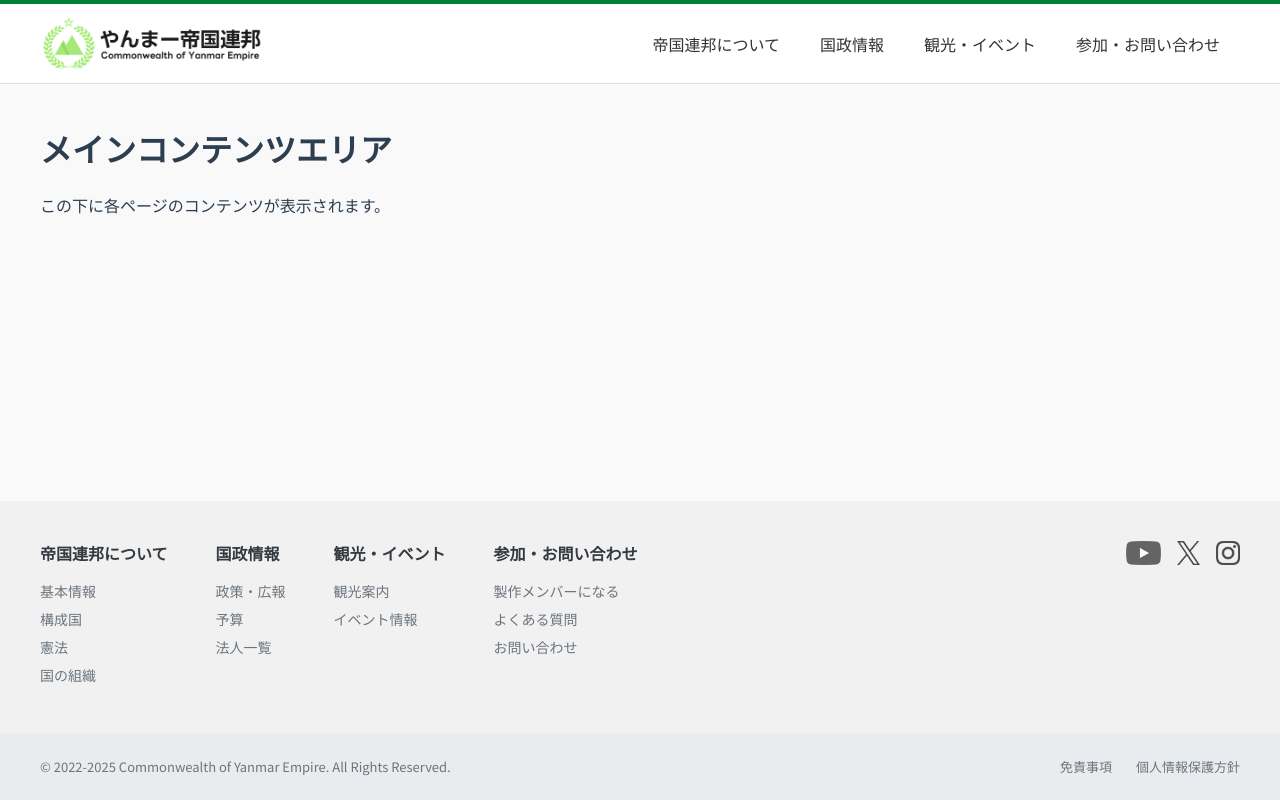
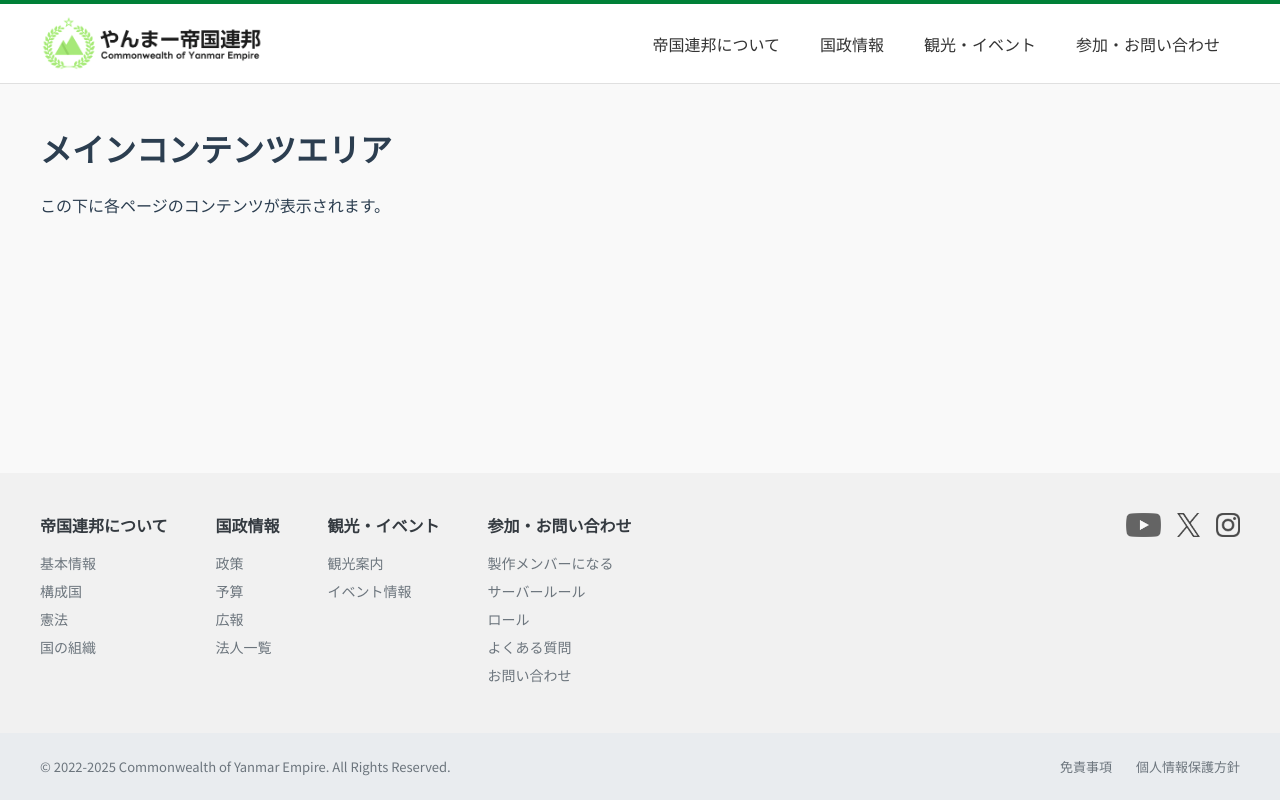
Before and after one commit to yama9832/cye_website, a Vue app: page / in a window 1280 px wide. Built offline with nearby package versions, Linux system fonts and the light colour scheme.

Commit message:
微修正

```diff
--- a/src/components/SiteFooter.vue
+++ b/src/components/SiteFooter.vue
@@ -55,8 +55,9 @@ export default {
         {
           title: '国政情報',
           links: [
-            { name: '政策・広報', url: '#' },
+            { name: '政策', url: '#' },
             { name: '予算', url: '#' },
+            { name: '広報', url: '#' },
             { name: '法人一覧', url: '#' },
           ]
         },
@@ -71,6 +72,8 @@ export default {
           title: '参加・お問い合わせ',
           links: [
             { name: '製作メンバーになる', url: '#' },
+            { name: 'サーバールール', url: '#' },
+            { name: 'ロール', url: '#' },
             { name: 'よくある質問', url: '#' },
             { name: 'お問い合わせ', url: '#' },
           ]
--- a/src/components/SiteHeader.vue
+++ b/src/components/SiteHeader.vue
@@ -110,7 +110,6 @@ export default {
               title: '各種一覧',
               links: [
                 { name: '国内法人', url: '#' },
-                { name: 'ロール', url: '#' },
               ],
             },
           ],
@@ -141,7 +140,8 @@ export default {
               title: '連邦に参加',
               links: [
                 { name: '製作メンバーになる', url: '#' },
-                { name: 'サーバーのルール', url: '#' },
+                { name: 'サーバールール', url: '#' },
+                { name: 'ロール', url: '#' },
               ],
             },
             {
```
